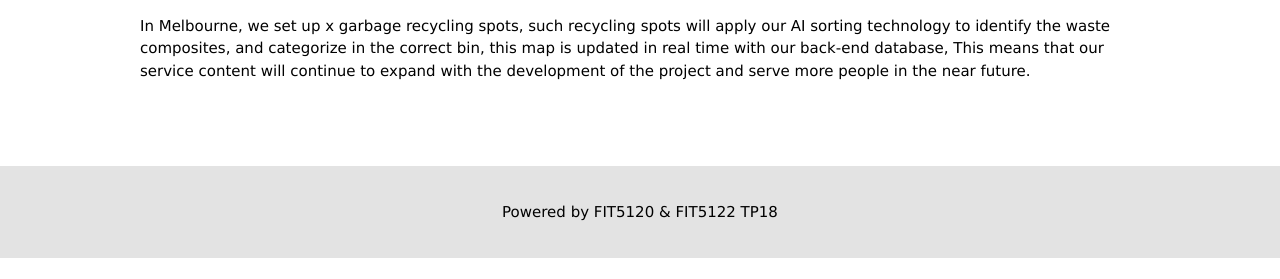
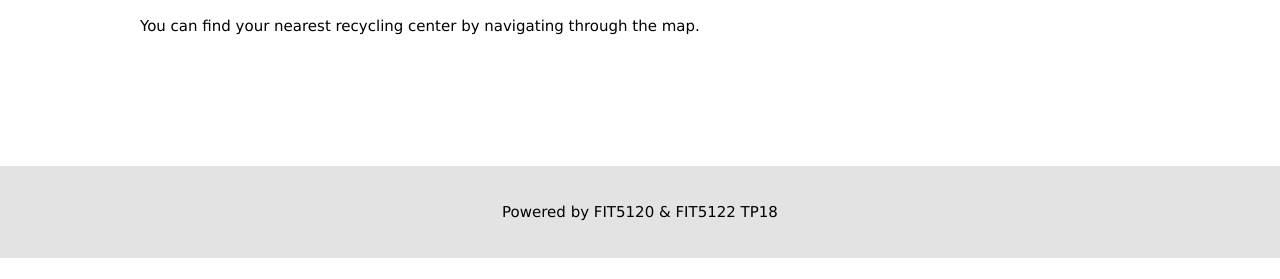
Before and after one commit to Nithin-G-R/tp18, a Flask app: page /map in a window 1280 px wide. Shown: the part 542-821 px from the top of the page. Run offline with Flask 2, Linux system fonts and the light colour scheme; some libraries are stand-ins or nearby versions.

Commit message:
Update Map.html

```diff
--- a/templates/Map.html
+++ b/templates/Map.html
@@ -18,7 +18,7 @@
   <div class="container">
       <div id="googleMap" style="width:60%;height:50%;"></div>
    <div class="container2">
-       <p class="w3-text">In Melbourne, we set up x garbage recycling spots, such recycling spots will apply our AI sorting technology to identify the waste composites, and categorize in the correct bin, this map is updated in real time with our back-end database, This means that our service content will continue to expand with the development of the project and serve more people in the near future.</p >
+       <p class="w3-text">You can find your nearest recycling center by navigating through the map.</p >
    </div>
    <div>
          </div>
```
